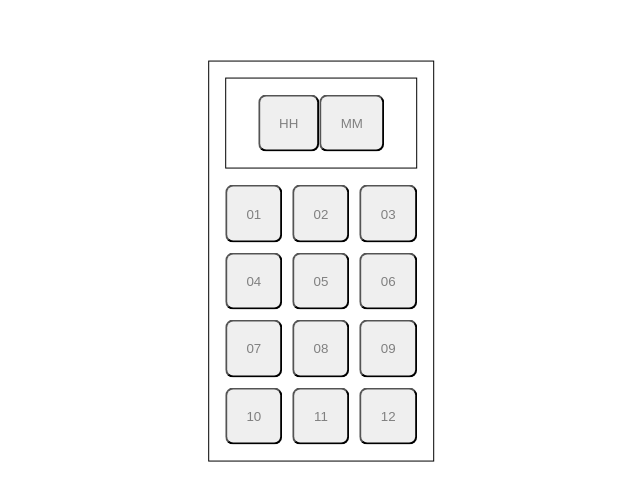
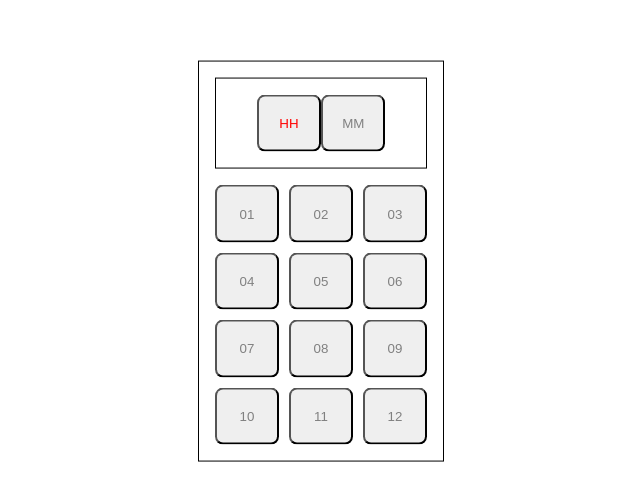
Before and after one commit to Yashwithajuegostudio/time-picker-app, a React (Create React App) app: page / in a window 1280 px wide. Shown: the part 139-640 px from the top of the page, without its empty margins (319-959 px from the left). Built offline with nearby package versions, Linux system fonts and the light colour scheme.

Commit message:
FEAT:time picker Hour and Minute functionality Integration

```diff
--- a/src/components/Button/Button.jsx
+++ b/src/components/Button/Button.jsx
@@ -1,14 +1,20 @@
 import React from "react";
 import styled from "styled-components";
 
-const ButtonStyle = styled.button`
+export const ButtonStyle = styled.button`
   padding: 1.2rem;
-  color: grey;
+  width: 4rem;
+  color: ${(props) => (props.active ? "red" : "grey")};
   cursor: pointer;
   border-radius: 0.5rem;
 `;
-function Button({ title, clickHandler }) {
-  return <ButtonStyle onClick={clickHandler}>{title}</ButtonStyle>;
+
+function Button({ title, clickHandler, active }) {
+  return (
+    <ButtonStyle onClick={clickHandler} active={active}>
+      {title}
+    </ButtonStyle>
+  );
 }
 
 export default Button;
--- a/src/pages/TimePicker.jsx
+++ b/src/pages/TimePicker.jsx
@@ -1,7 +1,7 @@
-import React from "react";
+import React, { useEffect, useState } from "react";
 import styled from "styled-components";
 import Button from "../components/Button/Button";
-import { HOUR_VALUES, TITLE } from "../utils/constant";
+import { HOUR_VALUES, MINUTE_VALUES, TITLE } from "../utils/constant";
 
 const TimePickerContainer = styled.div`
   position: absolute;
@@ -30,21 +30,50 @@ const TimePickerHeader = styled.div`
   padding: 1rem;
 `;
 function TimePicker() {
+  const [hourValue, setHourValue] = useState("");
+  const [minuteValue, setMinuteValue] = useState("");
+  const [timeFieldStatus, setTimeFieldStatus] = useState(TITLE.minuteTitle);
+
+  const handleNumberClick = (value, btnStatus) => {
+    btnStatus === TITLE.hourTitle ? setHourValue(value) : setMinuteValue(value);
+    btnStatus === TITLE.hourTitle
+      ? setTimeFieldStatus(btnStatus)
+      : setTimeFieldStatus(btnStatus);
+  };
   return (
     <TimePickerContainer>
       <TimePickerHeader>
-        <Button title={TITLE.hourTitle} />
-        <Button title={TITLE.minuteTitle} />
+        <Button
+          title={hourValue === "" ? TITLE.hourTitle : hourValue}
+          active={timeFieldStatus === TITLE.minuteTitle ? true : false}
+        />
+        <Button
+          title={minuteValue === "" ? TITLE.minuteTitle : minuteValue}
+          active={timeFieldStatus === TITLE.minuteTitle ? false : true}
+        />
       </TimePickerHeader>
 
       <TimePickerBox>
-        {HOUR_VALUES.flat().map((btn, index) => {
+        {timeFieldStatus === TITLE.minuteTitle &&
+          HOUR_VALUES.flat().map((btn, index) => {
             return (
               <Button
                 key={index}
                 title={btn}
                 clickHandler={() => {
-                console.log(`${btn} clicked!`);
+                  handleNumberClick(btn, TITLE.hourTitle);
+                }}
+              />
+            );
+          })}
+        {timeFieldStatus === TITLE.hourTitle &&
+          MINUTE_VALUES.flat().map((btn, index) => {
+            return (
+              <Button
+                key={index}
+                title={btn}
+                clickHandler={() => {
+                  handleNumberClick(btn, TITLE.minuteTitle);
                 }}
               />
             );
```
Lines whose indentation alone changed are shown as unchanged.
